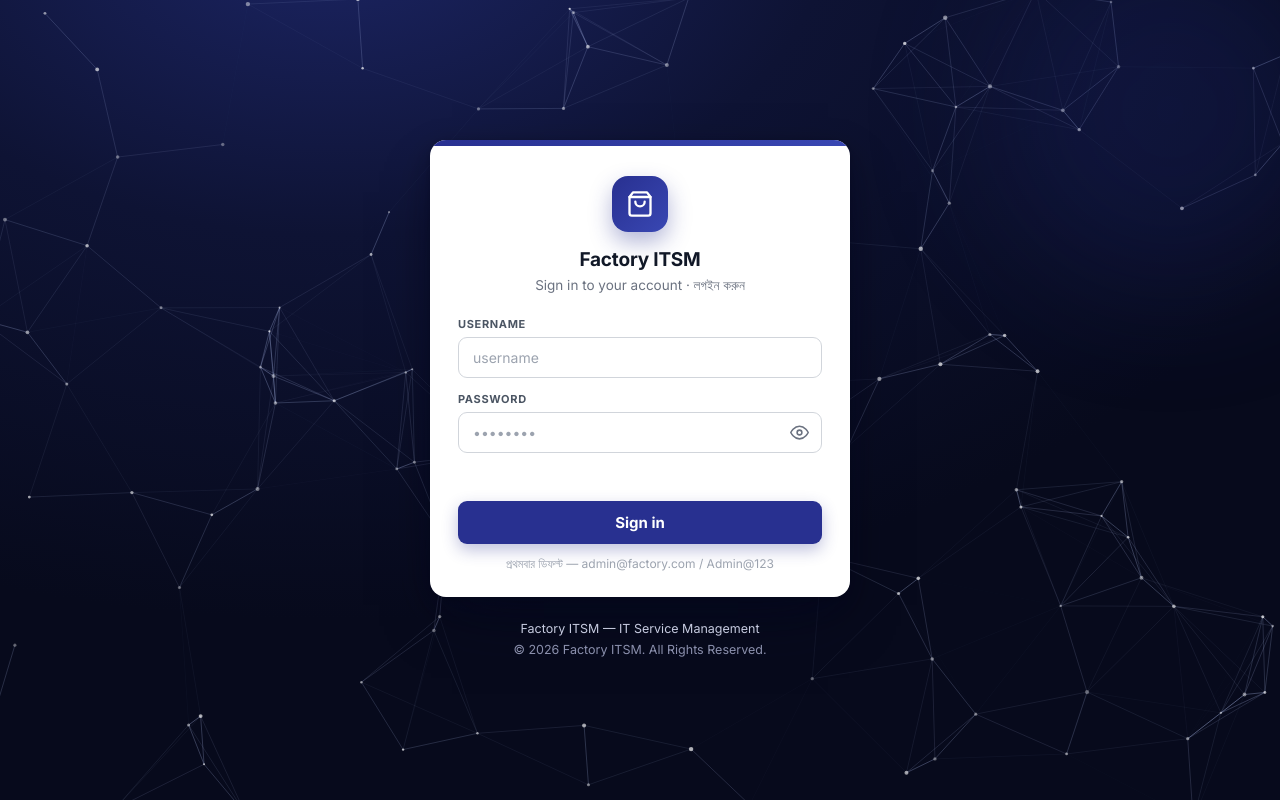
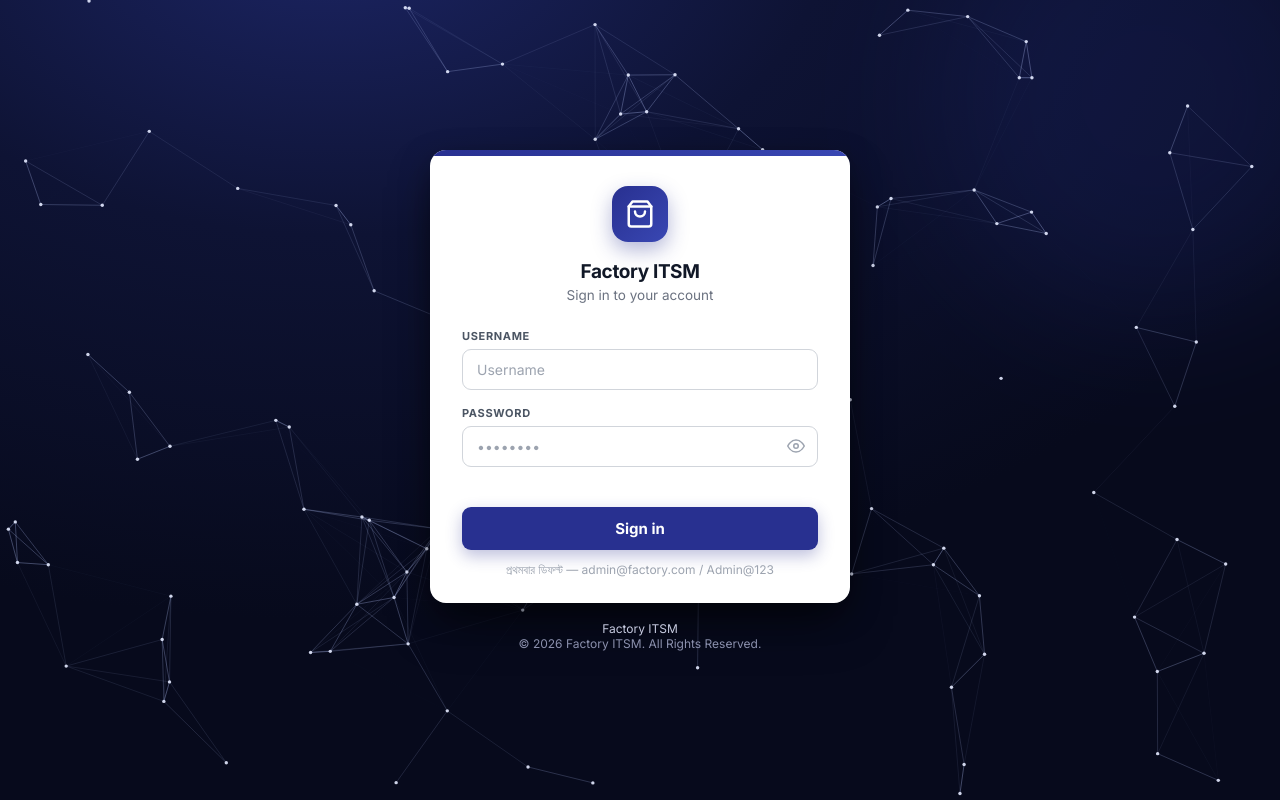
Before and after one commit to munnaislamarl/factory-itsm, a React (Vite) app: page /app#/login in a window 1280 px wide. Built offline with nearby package versions, Linux system fonts and the light colour scheme; no server answers.

Commit message:
feat(login): rebuild to spec - repulse/projectile/ripple particle engine + exact card

```diff
--- a/src/pages/LoginPage.tsx
+++ b/src/pages/LoginPage.tsx
@@ -5,19 +5,26 @@ import { useAuth } from '@/hooks/useAuth'
 import { getErrorMessage } from '@/services/apiClient'
 import '@/styles/login.css'
 
-interface Particle {
+interface Dot {
   x: number
   y: number
   vx: number
   vy: number
+  life: number
   r: number
-  alpha: number
-  burst: boolean
-  t: number
-  max: number
+  ox?: number
+  oy?: number
+  slowed?: boolean
 }
 
-/* Same particle-network engine as the Fair Shop login page. */
+interface Ripple {
+  x: number
+  y: number
+  r: number
+}
+
+const MAXP = 600
+
 function useParticleNetwork(canvasRef: React.RefObject<HTMLCanvasElement | null>) {
   useEffect(() => {
     const canvas = canvasRef.current
@@ -25,238 +32,239 @@ function useParticleNetwork(canvasRef: React.RefObject<HTMLCanvasElement | null>
     const ctx = canvas.getContext('2d')
     if (!ctx) return
 
-    let W = 0
-    let H = 0
+    let w = 0
+    let h = 0
     let dpr = 1
     let rafId = 0
-    let last = 0
-    let particles: Particle[] = []
-    const mouse = { x: -9999, y: -9999, active: false }
+    let pts: Dot[] = []
+    const ripples: Ripple[] = []
+    const mouse = { x: 0, y: 0, on: false }
 
-    const CONNECT = 150
-    const DENSITY = 8500
-    const MAX_BASE = 220
-    const MAX_TOTAL = 340
-    const BURST_COUNT = 30
-    const BURST_LIFE = 4
+    const rand = () => Math.random()
 
-    const reduceMotion = window.matchMedia('(prefers-reduced-motion: reduce)').matches
-    const rnd = (min: number, max: number) => min + Math.random() * (max - min)
+    const resize = () => {
+      dpr = Math.min(window.devicePixelRatio || 1, 2)
+      w = window.innerWidth
+      h = window.innerHeight
+      canvas.width = Math.floor(w * dpr)
+      canvas.height = Math.floor(h * dpr)
+      canvas.style.width = `${w}px`
+      canvas.style.height = `${h}px`
+      ctx.setTransform(dpr, 0, 0, dpr, 0, 0)
 
-    const makeBase = (): Particle => {
-      const speed = reduceMotion ? 0 : rnd(0.1, 0.35)
-      const angle = rnd(0, Math.PI * 2)
-      return {
-        x: rnd(0, W),
-        y: rnd(0, H),
-        vx: Math.cos(angle) * speed,
-        vy: Math.sin(angle) * speed,
-        r: rnd(1, 2.2),
-        alpha: rnd(0.35, 0.8),
-        burst: false,
-        t: 0,
-        max: 0,
+      // recreate base dots (keep any transient click dots)
+      pts = pts.filter((p) => p.life !== Infinity)
+      const base = Math.max(64, Math.min(208, Math.round((w * h) / 9375)))
+      for (let i = 0; i < base; i += 1) {
+        const ang = rand() * Math.PI * 2
+        const spd = (0.35 + rand() * 0.75) * 0.168
+        pts.push({
+          x: rand() * w,
+          y: rand() * h,
+          vx: Math.cos(ang) * spd,
+          vy: Math.sin(ang) * spd,
+          life: Infinity,
+          r: 1.7,
+        })
       }
     }
 
-    const resetBase = () => {
-      particles = particles.filter((p) => p.burst)
-      const n = Math.min(Math.round((W * H) / DENSITY), MAX_BASE)
-      for (let i = 0; i < n; i += 1) particles.push(makeBase())
-    }
+    const spawn = (x: number, y: number) => {
+      ripples.push({ x, y, r: 4 })
+      if (ripples.length > 14) ripples.shift()
 
-    const capTotal = () => {
-      if (particles.length <= MAX_TOTAL) return
-      let excess = particles.length - MAX_TOTAL
-      for (let i = 0; i < particles.length && excess > 0; i += 1) {
-        if (!particles[i].burst) {
-          particles.splice(i, 1)
-          i -= 1
-          excess -= 1
-        }
+      for (let i = 0; i < 12; i += 1) {
+        if (pts.length > MAXP) break
+        const a = (Math.PI * 2 * i) / 12 + rand() * 0.5
+        const sp = 2.5 + rand() * 4.5
+        const off = rand() * 12
+        pts.push({
+          x: x + Math.cos(a) * off,
+          y: y + Math.sin(a) * off,
+          vx: Math.cos(a) * sp,
+          vy: Math.sin(a) * sp,
+          life: 1,
+          r: 2.5,
+          ox: x,
+          oy: y,
+          slowed: false,
+        })
       }
     }
 
-    const burst = (x: number, y: number) => {
-      for (let i = 0; i < BURST_COUNT; i += 1) {
-        const angle = rnd(0, Math.PI * 2)
-        const speed = rnd(0.7, 2.8)
-        particles.push({
-          x,
-          y,
-          vx: Math.cos(angle) * speed,
-          vy: Math.sin(angle) * speed,
-          r: rnd(1.2, 2.6),
-          alpha: 1,
-          burst: true,
-          t: 0,
-          max: rnd(BURST_LIFE - 1, BURST_LIFE),
-        })
-      }
-      capTotal()
-    }
+    const frame = () => {
+      ctx.clearRect(0, 0, w, h)
 
-    const resize = () => {
-      dpr = Math.min(window.devicePixelRatio || 1, 2)
-      W = window.innerWidth
-      H = window.innerHeight
-      canvas.width = Math.floor(W * dpr)
-      canvas.height = Math.floor(H * dpr)
-      canvas.style.width = `${W}px`
-      canvas.style.height = `${H}px`
-      ctx.setTransform(dpr, 0, 0, dpr, 0, 0)
-      resetBase()
-    }
+      /* ---- update ---- */
+      for (let i = pts.length - 1; i >= 0; i -= 1) {
+        const p = pts[i]
 
-    const frame = (now: number) => {
-      const dt = last ? Math.min((now - last) / 1000, 0.05) : 0.016
-      last = now
+        if (mouse.on) {
+          const gx = p.x - mouse.x
+          const gy = p.y - mouse.y
+          const gd = Math.hypot(gx, gy)
+          if (gd > 1 && gd < 150) {
+            const f = 0.015 * (1 - gd / 150)
+            p.vx += (gx / gd) * f
+            p.vy += (gy / gd) * f
+          }
+        }
 
-      ctx.clearRect(0, 0, W, H)
+        p.x += p.vx
+        p.y += p.vy
 
-      for (let i = particles.length - 1; i >= 0; i -= 1) {
-        const p = particles[i]
-        p.x += p.vx * (dt * 60)
-        p.y += p.vy * (dt * 60)
-        if (p.burst) {
-          p.vx *= 0.985
-          p.vy *= 0.985
-          p.t += dt
-          if (p.t >= p.max) particles.splice(i, 1)
+        if (p.life === Infinity) {
+          const bv = Math.hypot(p.vx, p.vy)
+          if (bv > 1.4) {
+            p.vx *= 1.4 / bv
+            p.vy *= 1.4 / bv
+          }
         } else {
-          if (p.x < -20) p.x = W + 20
-          else if (p.x > W + 20) p.x = -20
-          if (p.y < -20) p.y = H + 20
-          else if (p.y > H + 20) p.y = -20
+          p.life -= 0.0005
+          const odx = p.x - (p.ox ?? p.x)
+          const ody = p.y - (p.oy ?? p.y)
+          if (!p.slowed && odx * odx + ody * ody >= 25600) {
+            p.vx *= 0.1
+            p.vy *= 0.1
+            p.slowed = true
+          }
+          if (p.life <= 0) {
+            pts.splice(i, 1)
+            continue
+          }
         }
+
+        if (p.x < 0) p.x += w
+        else if (p.x > w) p.x -= w
+        if (p.y < 0) p.y += h
+        else if (p.y > h) p.y -= h
       }
 
-      if (mouse.active) {
-        const glow = ctx.createRadialGradient(mouse.x, mouse.y, 0, mouse.x, mouse.y, 170)
-        glow.addColorStop(0, 'rgba(120,145,255,0.22)')
-        glow.addColorStop(1, 'rgba(120,145,255,0)')
-        ctx.fillStyle = glow
+      /* ---- cursor glow ---- */
+      if (mouse.on) {
+        const g = ctx.createRadialGradient(mouse.x, mouse.y, 0, mouse.x, mouse.y, 170)
+        g.addColorStop(0, 'rgba(120,145,255,0.22)')
+        g.addColorStop(0.5, 'rgba(120,145,255,0.08)')
+        g.addColorStop(1, 'rgba(120,145,255,0)')
+        ctx.fillStyle = g
         ctx.beginPath()
         ctx.arc(mouse.x, mouse.y, 170, 0, Math.PI * 2)
         ctx.fill()
       }
 
+      /* ---- ripples ---- */
+      ctx.lineWidth = 2
+      for (let i = ripples.length - 1; i >= 0; i -= 1) {
+        const rp = ripples[i]
+        rp.r += 3.0
+        if (rp.r >= 160) {
+          ripples.splice(i, 1)
+          continue
+        }
+        ctx.strokeStyle = `rgba(180,200,255,${(0.6 * (1 - rp.r / 160)).toFixed(3)})`
+        ctx.beginPath()
+        ctx.arc(rp.x, rp.y, rp.r, 0, Math.PI * 2)
+        ctx.stroke()
+      }
+
+      /* ---- links between dots ---- */
       ctx.lineWidth = 1
-      const connect2 = CONNECT * CONNECT
-      for (let a = 0; a < particles.length; a += 1) {
-        const pa = particles[a]
-        for (let b = a + 1; b < particles.length; b += 1) {
-          const pb = particles[b]
-          const dx = pa.x - pb.x
-          const dy = pa.y - pb.y
-          const d2 = dx * dx + dy * dy
-          if (d2 >= connect2) continue
-          const d = Math.sqrt(d2)
-          let alpha = (1 - d / CONNECT) * 0.35
-          if (pa.burst || pb.burst) {
-            const fa = pa.burst ? 1 - pa.t / pa.max : 1
-            const fb = pb.burst ? 1 - pb.t / pb.max : 1
-            alpha *= Math.max(fa, fb)
-            ctx.strokeStyle = `rgba(150,170,255,${alpha.toFixed(3)})`
-          } else {
-            ctx.strokeStyle = `rgba(190,205,255,${alpha.toFixed(3)})`
-          }
+      const halfW = w * 0.5
+      const halfH = h * 0.5
+      for (let i = 0; i < pts.length; i += 1) {
+        const p1 = pts[i]
+        for (let j = i + 1; j < pts.length; j += 1) {
+          const p2 = pts[j]
+          const dx = p1.x - p2.x
+          const dy = p1.y - p2.y
+          if (Math.abs(dx) > halfW || Math.abs(dy) > halfH) continue
+          const d = Math.hypot(dx, dy)
+          if (d >= 135) continue
+          const lf1 = p1.life === Infinity ? 1 : p1.life
+          const lf2 = p2.life === Infinity ? 1 : p2.life
+          const a = 0.42 * (1 - d / 135) * (0.3 + 0.7 * Math.min(lf1, lf2))
+          ctx.strokeStyle = `rgba(185,200,255,${a.toFixed(3)})`
           ctx.beginPath()
-          ctx.moveTo(pa.x, pa.y)
-          ctx.lineTo(pb.x, pb.y)
+          ctx.moveTo(p1.x, p1.y)
+          ctx.lineTo(p2.x, p2.y)
           ctx.stroke()
         }
       }
 
-      if (mouse.active) {
-        for (let c = 0; c < particles.length; c += 1) {
-          const pc = particles[c]
-          const mx = pc.x - mouse.x
-          const my = pc.y - mouse.y
-          const md2 = mx * mx + my * my
-          if (md2 < connect2) {
-            const md = Math.sqrt(md2)
-            const ma = (1 - md / CONNECT) * 0.5
-            ctx.strokeStyle = `rgba(120,145,255,${ma.toFixed(3)})`
+      /* ---- cursor links ---- */
+      if (mouse.on) {
+        for (let i = 0; i < pts.length; i += 1) {
+          const p = pts[i]
+          const md = Math.hypot(p.x - mouse.x, p.y - mouse.y)
+          if (md < 210) {
+            const a = 0.5 * (1 - md / 210)
+            ctx.strokeStyle = `rgba(170,190,255,${a.toFixed(3)})`
             ctx.beginPath()
             ctx.moveTo(mouse.x, mouse.y)
-            ctx.lineTo(pc.x, pc.y)
+            ctx.lineTo(p.x, p.y)
             ctx.stroke()
           }
         }
       }
 
-      for (let n = 0; n < particles.length; n += 1) {
-        const pn = particles[n]
-        const life = pn.burst ? Math.max(0, 1 - pn.t / pn.max) : pn.alpha
+      /* ---- nodes ---- */
+      for (let i = 0; i < pts.length; i += 1) {
+        const p = pts[i]
+        const lf = p.life === Infinity ? 1 : p.life
+        ctx.fillStyle = `rgba(228,234,255,${(0.5 + 0.4 * lf).toFixed(3)})`
         ctx.beginPath()
-        ctx.arc(pn.x, pn.y, pn.r, 0, Math.PI * 2)
-        if (pn.burst) {
-          ctx.fillStyle = `rgba(200,215,255,${life.toFixed(3)})`
-          ctx.shadowColor = 'rgba(120,145,255,0.9)'
-          ctx.shadowBlur = 12
-        } else {
-          ctx.fillStyle = `rgba(255,255,255,${(life * 0.9).toFixed(3)})`
-          ctx.shadowBlur = 0
-        }
+        ctx.arc(p.x, p.y, p.r, 0, Math.PI * 2)
         ctx.fill()
       }
-      ctx.shadowBlur = 0
 
       rafId = requestAnimationFrame(frame)
     }
 
+    let running = false
     const start = () => {
-      if (rafId) return
-      last = 0
+      if (running) return
+      running = true
       rafId = requestAnimationFrame(frame)
     }
     const stop = () => {
+      running = false
       if (rafId) {
         cancelAnimationFrame(rafId)
         rafId = 0
       }
     }
 
-    const onResize = () => resize()
-    const onMove = (e: MouseEvent) => {
+    const onMove = (e: PointerEvent) => {
       mouse.x = e.clientX
       mouse.y = e.clientY
-      mouse.active = true
+      mouse.on = true
     }
     const onLeave = () => {
-      mouse.active = false
+      mouse.on = false
     }
     const onDown = (e: PointerEvent) => {
-      if (e.button === 0) burst(e.clientX, e.clientY)
-    }
-    const onTouch = (e: TouchEvent) => {
-      const t = e.touches[0]
-      if (t) burst(t.clientX, t.clientY)
+      if (e.button === 0) spawn(e.clientX, e.clientY)
     }
     const onVisibility = () => {
       if (document.hidden) stop()
       else start()
     }
 
-    window.addEventListener('resize', onResize, { passive: true })
-    window.addEventListener('mousemove', onMove, { passive: true })
-    window.addEventListener('mouseleave', onLeave)
+    window.addEventListener('resize', resize, { passive: true })
+    window.addEventListener('pointermove', onMove, { passive: true })
+    window.addEventListener('pointerleave', onLeave)
     window.addEventListener('pointerdown', onDown, { passive: true })
-    window.addEventListener('touchstart', onTouch, { passive: true })
     document.addEventListener('visibilitychange', onVisibility)
 
     resize()
-    if (reduceMotion) frame(0)
-    else start()
+    start()
 
     return () => {
       stop()
-      window.removeEventListener('resize', onResize)
-      window.removeEventListener('mousemove', onMove)
-      window.removeEventListener('mouseleave', onLeave)
+      window.removeEventListener('resize', resize)
+      window.removeEventListener('pointermove', onMove)
+      window.removeEventListener('pointerleave', onLeave)
       window.removeEventListener('pointerdown', onDown)
-      window.removeEventListener('touchstart', onTouch)
       document.removeEventListener('visibilitychange', onVisibility)
     }
   }, [canvasRef])
@@ -280,7 +288,7 @@ export function LoginPage() {
   async function handleSubmit(event: React.FormEvent) {
     event.preventDefault()
     if (!identifier.trim() || !password) {
-      setError('Please enter your email and password.')
+      setError('Please enter your username and password.')
       return
     }
     setLoading(true)
@@ -297,14 +305,14 @@ export function LoginPage() {
 
   return (
     <div className="login-root">
-      <canvas id="login-fx" ref={canvasRef} aria-hidden="true" />
       <div className="login-orb" aria-hidden="true" />
+      <canvas className="login-fx" ref={canvasRef} aria-hidden="true" />
 
-      <main className="login-wrap">
-        <section className="login-card" aria-labelledby="itsmTitle">
-          <div className="login-card-top" />
+      <div className="login-wrap">
+        <div className="login-card">
+          <div className="login-top" />
           <form className="login-form" onSubmit={handleSubmit} noValidate>
-            <div className="login-badge" aria-hidden="true">
+            <div className="login-logo" aria-hidden="true">
               <svg viewBox="0 0 24 24" fill="none" stroke="currentColor" strokeWidth="2" strokeLinecap="round" strokeLinejoin="round">
                 <path d="M6 2 3 6v14a2 2 0 0 0 2 2h14a2 2 0 0 0 2-2V6l-3-4Z" />
                 <path d="M3 6h18" />
@@ -312,8 +320,10 @@ export function LoginPage() {
               </svg>
             </div>
 
-            <h1 className="login-title" id="itsmTitle">Factory ITSM</h1>
-            <p className="login-subtitle">Sign in to your account &middot; লগইন করুন</p>
+            <div className="login-head">
+              <h1>Factory ITSM</h1>
+              <p>Sign in to your account</p>
+            </div>
 
             <div className="login-field">
               <label className="login-label" htmlFor="identifier">Username</label>
@@ -321,7 +331,7 @@ export function LoginPage() {
                 id="identifier"
                 className="login-input"
                 type="text"
-                placeholder="username"
+                placeholder="Username"
                 autoComplete="username"
                 autoCapitalize="none"
                 spellCheck={false}
@@ -370,13 +380,13 @@ export function LoginPage() {
             </button>
             <p className="login-hint">প্রথমবার ডিফল্ট — admin@factory.com / Admin@123</p>
           </form>
-        </section>
+        </div>
 
-        <p className="login-foot">
-          Factory ITSM &mdash; IT Service Management<br />
+        <p className="login-footer">
+          Factory ITSM<br />
           <span>&copy; 2026 Factory ITSM. All Rights Reserved.</span>
         </p>
-      </main>
+      </div>
     </div>
   )
 }
--- a/src/styles/login.css
+++ b/src/styles/login.css
@@ -1,231 +1,233 @@
 /* ============================================================
    Factory ITSM — animated login screen
-   Visuals identical to the Fair Shop login page.
    Scoped under .login-root so it never clashes with app styles.
    ============================================================ */
 
 .login-root {
   position: fixed;
   inset: 0;
-  overflow: auto;
+  z-index: 300;
+  display: flex;
+  align-items: center;
+  justify-content: center;
+  overflow: hidden;
   background: radial-gradient(1100px 700px at 26% -10%, #1c2565 0%, #0e1334 45%, #070a1c 100%);
-  background-attachment: fixed;
-  font-family: Inter, ui-sans-serif, system-ui, "Hind Siliguri", "Segoe UI", sans-serif;
+  font-family: "Inter", "Hind Siliguri", system-ui, sans-serif;
   line-height: normal;
   color: #fff;
-  overflow-x: hidden;
   -webkit-font-smoothing: antialiased;
   -moz-osx-font-smoothing: grayscale;
 }
 
-.login-root #login-fx {
-  position: fixed;
+.login-orb {
+  position: absolute;
+  top: -8rem;
+  right: -6rem;
+  width: 28rem;
+  height: 28rem;
+  border-radius: 999px;
+  background: #2b39a0;
+  filter: blur(70px);
+  opacity: 0.18;
+  pointer-events: none;
+}
+
+.login-fx {
+  position: absolute;
   inset: 0;
   width: 100%;
   height: 100%;
   display: block;
-  z-index: 0;
-  pointer-events: none;
-}
-
-.login-orb {
-  position: fixed;
-  top: -70px;
-  right: -70px;
-  width: 360px;
-  height: 360px;
-  border-radius: 50%;
-  background: #2b39a0;
-  filter: blur(70px);
-  opacity: 0.18;
-  z-index: 0;
   pointer-events: none;
 }
 
 .login-wrap {
   position: relative;
-  z-index: 2;
-  min-height: 100vh;
-  display: flex;
-  flex-direction: column;
-  align-items: center;
-  justify-content: center;
-  gap: 22px;
-  padding: 28px 20px;
+  z-index: 1;
+  width: 100%;
+  max-width: 420px;
+  padding: 24px 0;
 }
 
 /* ---- Card ---- */
 .login-card {
-  width: 100%;
-  max-width: 420px;
   background: #fff;
   border-radius: 16px;
   overflow: hidden;
   box-shadow:
-    0 30px 60px -22px rgba(4, 8, 30, 0.65),
-    0 12px 32px rgba(4, 8, 30, 0.35),
-    0 2px 6px rgba(4, 8, 30, 0.2);
-  animation: loginRise 0.5s cubic-bezier(0.2, 0.7, 0.3, 1) both;
+    0 25px 50px -12px rgba(0, 0, 0, 0.55),
+    0 10px 30px rgba(0, 0, 0, 0.35);
 }
 
-@keyframes loginRise {
-  from { opacity: 0; transform: translateY(14px) scale(0.99); }
-  to   { opacity: 1; transform: translateY(0) scale(1); }
-}
-
-.login-card-top {
+.login-top {
   height: 6px;
+  width: 100%;
   background: linear-gradient(90deg, #283090, #3947b3);
 }
 
 .login-form {
-  padding: 30px 28px 26px;
+  padding: 30px 32px 26px;
 }
 
-.login-badge {
+.login-logo {
   width: 56px;
   height: 56px;
-  margin: 0 auto 16px;
+  margin: 0 auto;
   border-radius: 16px;
   background: linear-gradient(135deg, #283090, #3947b3);
+  box-shadow: 0 8px 20px rgba(40, 48, 144, 0.35);
   display: flex;
   align-items: center;
   justify-content: center;
-  box-shadow: 0 10px 22px rgba(40, 48, 144, 0.35);
 }
 
-.login-badge svg { width: 28px; height: 28px; color: #fff; }
+.login-logo svg {
+  width: 30px;
+  height: 30px;
+  color: #fff;
+}
 
-.login-title {
-  margin: 0 0 4px;
+.login-head {
   text-align: center;
+  margin: 18px 0 26px;
+}
+
+.login-head h1 {
+  margin: 0;
   font-size: 19px;
   font-weight: 700;
-  letter-spacing: -0.01em;
   color: #111827;
+  letter-spacing: -0.02em;
 }
 
-.login-subtitle {
-  margin: 0 0 22px;
-  text-align: center;
+.login-head p {
+  margin: 4px 0 0;
   font-size: 13.5px;
-  line-height: 1.5;
   color: #6b7280;
 }
 
-.login-field { margin-bottom: 14px; }
+.login-field {
+  margin-bottom: 16px;
+}
 
 .login-label {
   display: block;
-  margin: 0 0 6px;
   font-size: 11px;
   font-weight: 700;
+  text-transform: uppercase;
   letter-spacing: 0.06em;
-  text-transform: uppercase;
   color: #4b5563;
+  margin-bottom: 6px;
 }
 
 .login-input {
   width: 100%;
+  background: #fff;
   border: 1px solid #d1d5db;
   border-radius: 9px;
   padding: 11px 14px;
   font-size: 14px;
   font-family: inherit;
   color: #111827;
-  background: #fff;
   outline: none;
   transition: border-color 0.15s ease, box-shadow 0.15s ease;
 }
 
-.login-input::placeholder { color: #9ca3af; }
+.login-input::placeholder {
+  color: #9ca3af;
+}
 
 .login-input:focus {
   border-color: #283090;
   box-shadow: 0 0 0 2px rgba(40, 48, 144, 0.2);
 }
 
-.login-pass { position: relative; }
-.login-pass .login-input { padding-right: 46px; }
+.login-pass {
+  position: relative;
+}
+
+.login-pass .login-input {
+  padding-right: 44px;
+}
 
 .login-eye {
   position: absolute;
-  right: 6px;
+  right: 7px;
   top: 50%;
   transform: translateY(-50%);
-  width: 34px;
-  height: 34px;
+  width: 30px;
+  height: 30px;
+  border: none;
+  border-radius: 7px;
+  background: transparent;
+  color: #9ca3af;
+  cursor: pointer;
   display: flex;
   align-items: center;
   justify-content: center;
-  border: 0;
-  border-radius: 7px;
-  background: transparent;
-  color: #6b7280;
-  cursor: pointer;
-  transition: background 0.15s ease, color 0.15s ease;
+  transition: background 0.15s ease;
 }
 
-.login-eye:hover { background: #f1f3f9; color: #283090; }
-.login-eye:focus-visible { outline: 2px solid rgba(40, 48, 144, 0.4); outline-offset: 1px; }
-.login-eye svg { width: 19px; height: 19px; }
+.login-eye:hover {
+  background: #f3f4f6;
+}
+
+.login-eye svg {
+  width: 18px;
+  height: 18px;
+}
 
 .login-error {
+  color: #dc2626;
+  font-size: 13px;
   min-height: 18px;
-  margin: 10px 0 0;
-  font-size: 12.5px;
-  line-height: 1.4;
-  color: #dc2626;
+  margin: 10px 0 6px;
 }
 
 .login-btn {
   width: 100%;
-  margin-top: 16px;
-  padding: 12px 16px;
-  border: 0;
+  border: none;
   border-radius: 9px;
-  background: #283090;
-  color: #fff;
+  padding: 12px;
   font-size: 15px;
   font-weight: 700;
   font-family: inherit;
+  color: #fff;
+  background: #283090;
+  box-shadow: 0 6px 16px rgba(40, 48, 144, 0.3);
   cursor: pointer;
-  box-shadow: 0 6px 16px rgba(40, 48, 144, 0.3);
-  transition: background 0.15s ease, transform 0.06s ease, box-shadow 0.15s ease;
+  transition: background 0.15s ease;
 }
 
-.login-btn:hover { background: #232a79; box-shadow: 0 8px 20px rgba(40, 48, 144, 0.36); }
-.login-btn:active { transform: translateY(1px); }
-.login-btn:disabled { opacity: 0.72; cursor: default; box-shadow: none; }
+.login-btn:hover {
+  background: #232a79;
+}
+
+.login-btn:disabled {
+  opacity: 0.72;
+  cursor: default;
+}
 
 .login-hint {
+  font-size: 12px;
+  color: #9ca3af;
+  text-align: center;
   margin: 12px 0 0;
+}
+
+.login-footer {
   text-align: center;
   font-size: 12px;
-  color: #9ca3af;
+  color: #c7cbe0;
+  margin: 18px 0 0;
 }
 
-/* ---- Footer ---- */
-.login-foot {
-  position: relative;
-  z-index: 2;
-  margin: 0;
-  text-align: center;
-  font-size: 12.5px;
-  line-height: 1.65;
-  color: #c7cbe0;
+.login-footer span {
+  color: #8b90ad;
 }
 
-.login-foot span { color: #8b90ad; }
-
-/* ---- Responsive ---- */
 @media (max-width: 480px) {
-  .login-wrap { padding: 20px 14px; gap: 18px; }
-  .login-form { padding: 24px 20px 22px; }
-  .login-badge { width: 52px; height: 52px; }
-  .login-title { font-size: 18px; }
+  .login-form {
+    padding: 24px 22px 20px;
+  }
 }
-
-@media (prefers-reduced-motion: reduce) {
-  .login-card { animation: none; }
-}
```
